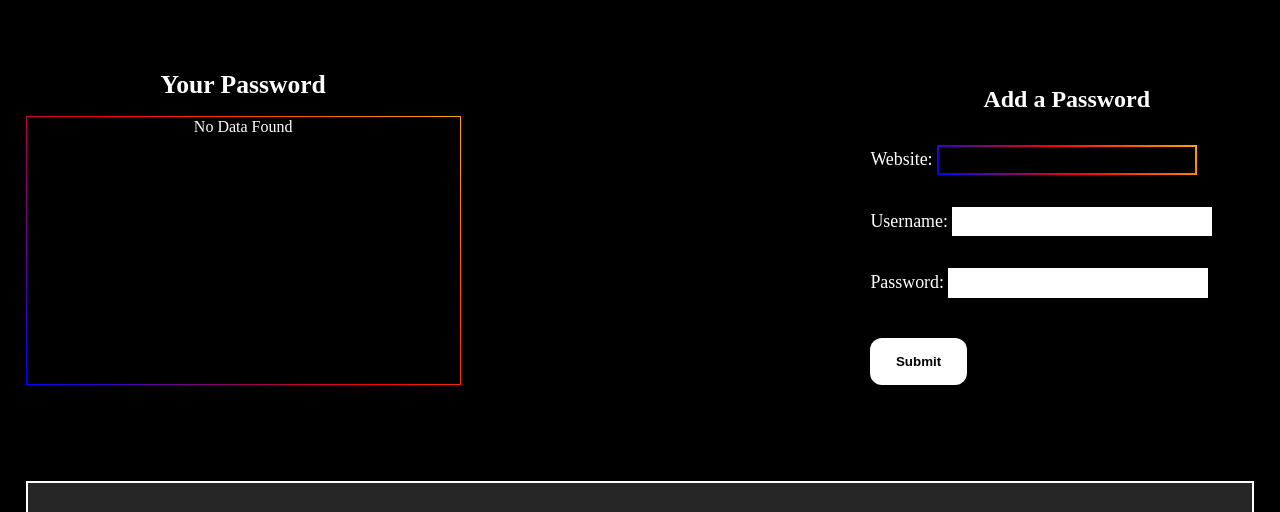
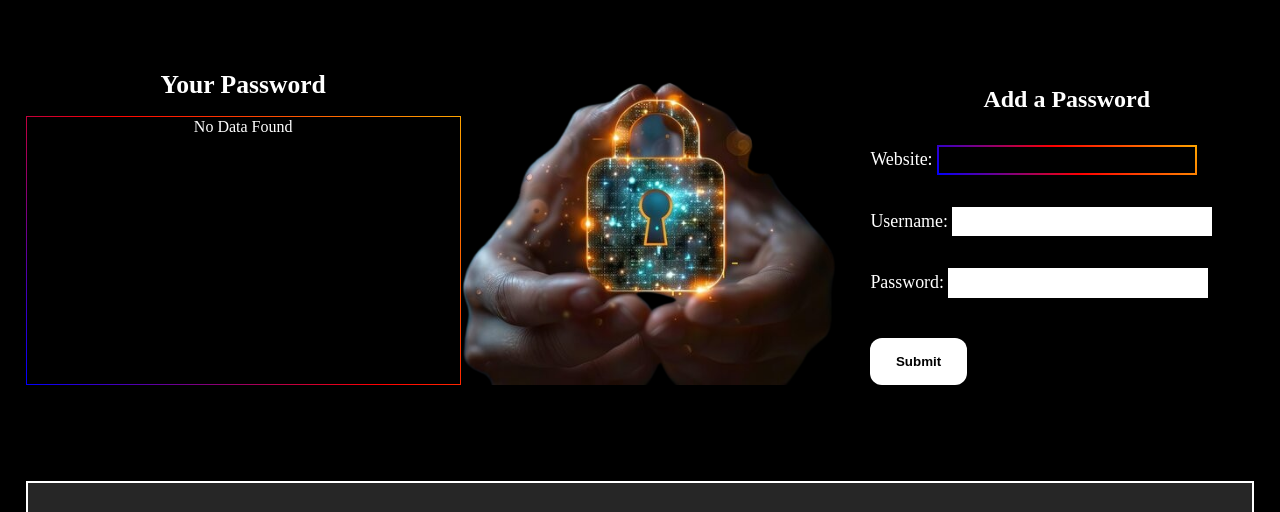
Before and after one commit to sourabh789-oss/Password-Manager-Modified, a plain HTML site: page password.html in a window 1280 px wide. Shown: the part 202-714 px from the top of the page. Drawn offline with nearby package versions, Linux system fonts and the light colour scheme.

Commit message:
updated password.css file

```diff
--- a/password.css
+++ b/password.css
@@ -119,9 +119,10 @@ nav ul li {
     column-gap: 32vw;
     margin-left: 2vw;
     margin-top: 10vh;
-    /* background: url("water-hd.png");
-    background-size: cover;
-   background-position: center center;  */
+    background: url("password1.png");
+    background-size: contain;
+   background-position: center center;
+   background-repeat: no-repeat;
 
 }
 
```
Also changed, not shown: password1.png (added).
